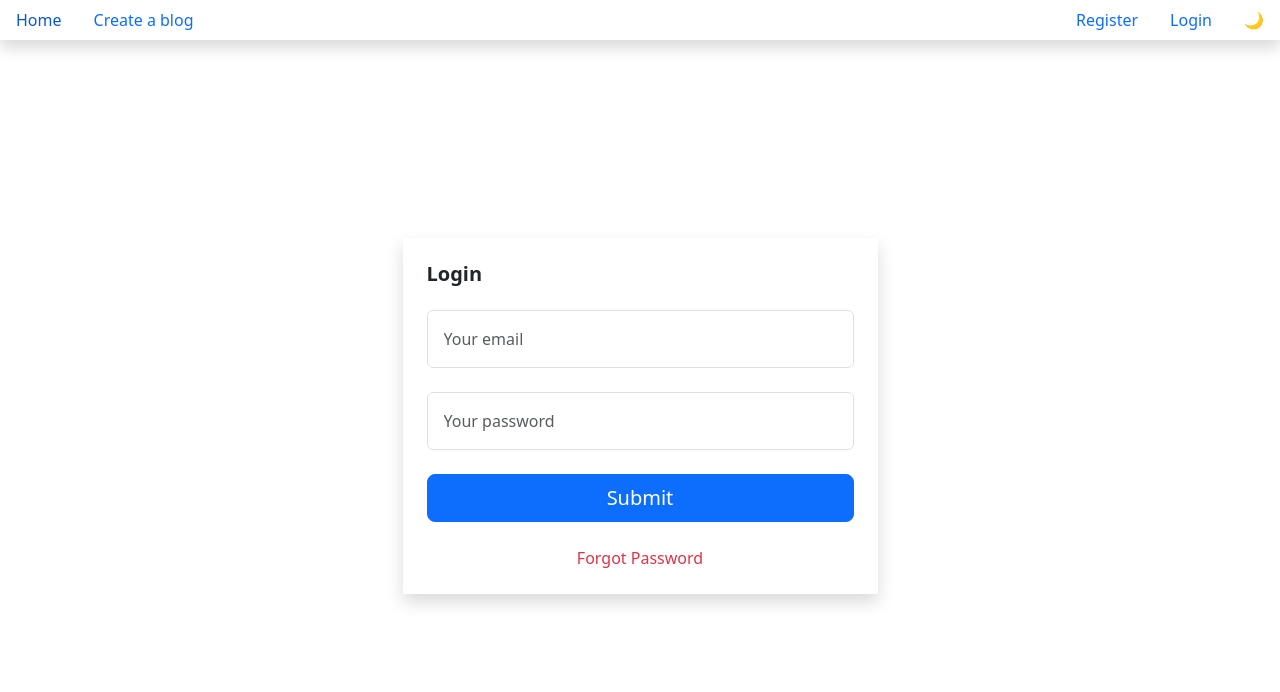
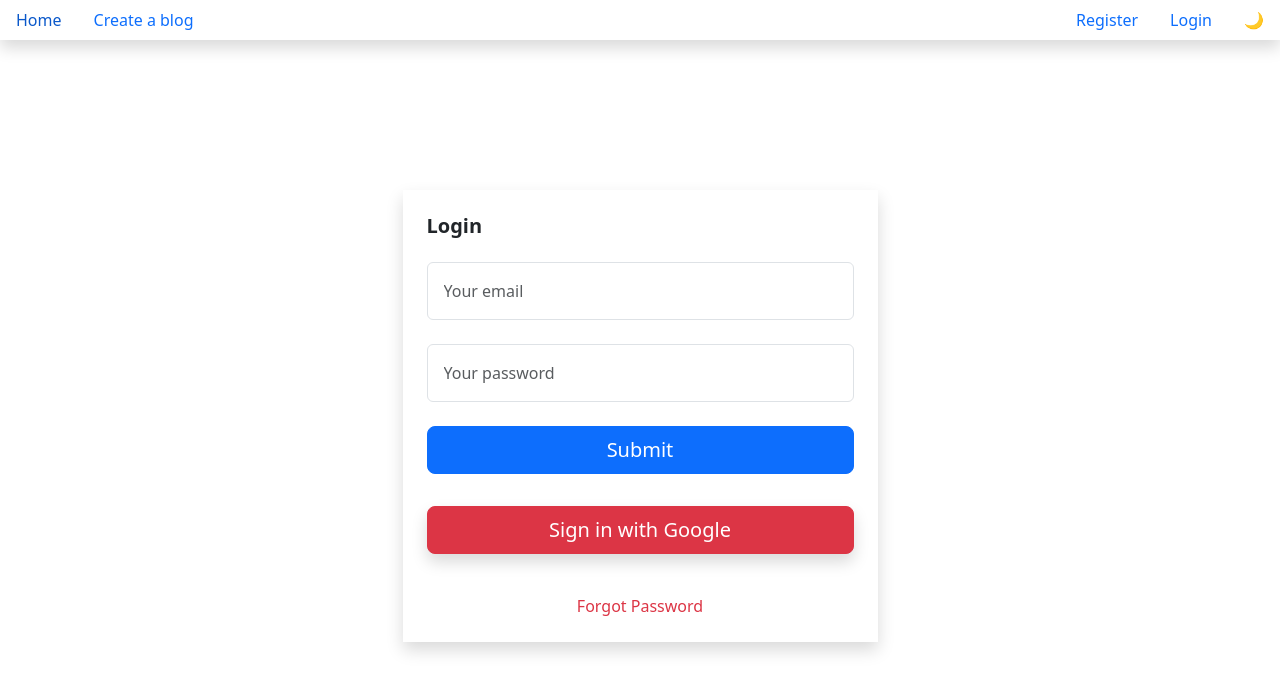
Before and after one commit to qiuxan/nextjs-blog, a Next.js app: page /login in a window 1280 px wide. Shown: the top 692 px of the page. Built offline with nearby package versions, Linux system fonts and the light colour scheme; no server answers.

Commit message:
Create sign in using Google

```diff
--- a/app/login/page.tsx
+++ b/app/login/page.tsx
@@ -73,7 +73,12 @@ export default function Login() {
                   {loading ? "Please wait.." : "Submit"}
                 </button>
               </form>
-
+              <button
+                onClick={() => signIn("google", { callbackUrl })}
+                className="btn btn-danger btn-lg w-100 my-4 shadow"
+              >
+                Sign in with Google
+              </button>
 
               <Link
                 href="/forgot-password"
--- a/utils/authOptions.ts
+++ b/utils/authOptions.ts
@@ -1,4 +1,5 @@
 import CredentialsProvider from "next-auth/providers/credentials";
+import GoogleProvider from "next-auth/providers/google";
 import User from "@/models/user";
 import bcrypt from "bcrypt";
 import dbConnect from "@/utils/dbConnect";
@@ -14,6 +15,10 @@ export const authOptions: AuthOptions = {
     strategy: "jwt",
   },
   providers: [
+    GoogleProvider({
+      clientId: process.env.GOOGLE_CLIENT_ID as string,
+      clientSecret: process.env.GOOGLE_CLIENT_SECRET as string,
+    }),
     CredentialsProvider({
       credentials: {
         email: { label: "Email", type: "email" },
```
